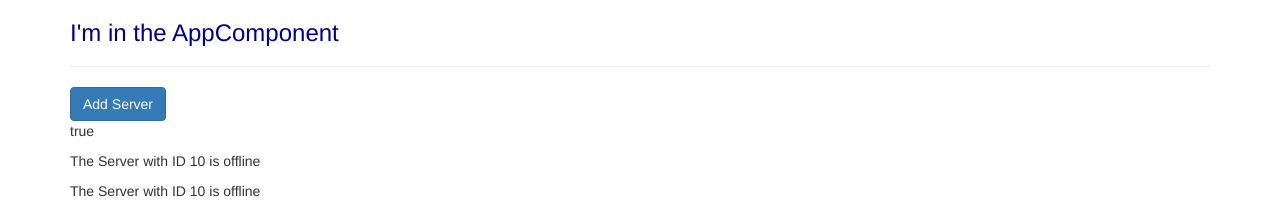
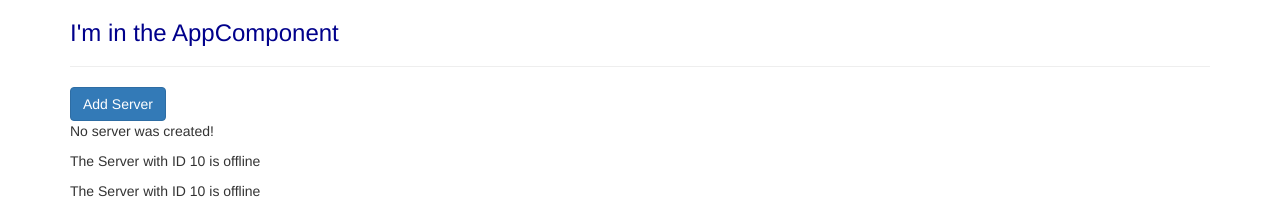
Before and after one commit to michaelyuen/udemy-complete-guide-to-angular, an Angular app: page / in a window 1280 px wide. Shown: the top 211 px of the page. Built offline with nearby package versions, Linux system fonts and the light colour scheme.

Commit message:
Section 2, Lesson 26

```diff
--- a/src/app/servers/servers.component.html
+++ b/src/app/servers/servers.component.html
@@ -1,4 +1,11 @@
-<button class="btn btn-primary" [disabled]="!allowNewServer">Add Server</button>
-<p [innerText]="allowNewServer"></p>
+<button
+  class="btn btn-primary"
+  [disabled]="!allowNewServer"
+  (click)="onCreateServer()"
+>
+  Add Server
+</button>
+<!-- <p [innerText]="allowNewServer"></p> -->
+<p>{{ serverCreationStatus }}</p>
 <app-server></app-server>
 <app-server></app-server>
--- a/src/app/servers/servers.component.ts
+++ b/src/app/servers/servers.component.ts
@@ -7,6 +7,8 @@
 })
 export class ServersComponent implements OnInit {
   allowNewServer = false;
+  serverCreationStatus = 'No server was created!';
+
   constructor() {
     setTimeout(() => {
       this.allowNewServer = true;
@@ -16,4 +18,7 @@
   ngOnInit() {
   }
 
+  onCreateServer() {
+    this.serverCreationStatus = 'Server was created!';
+  }
 }
```
